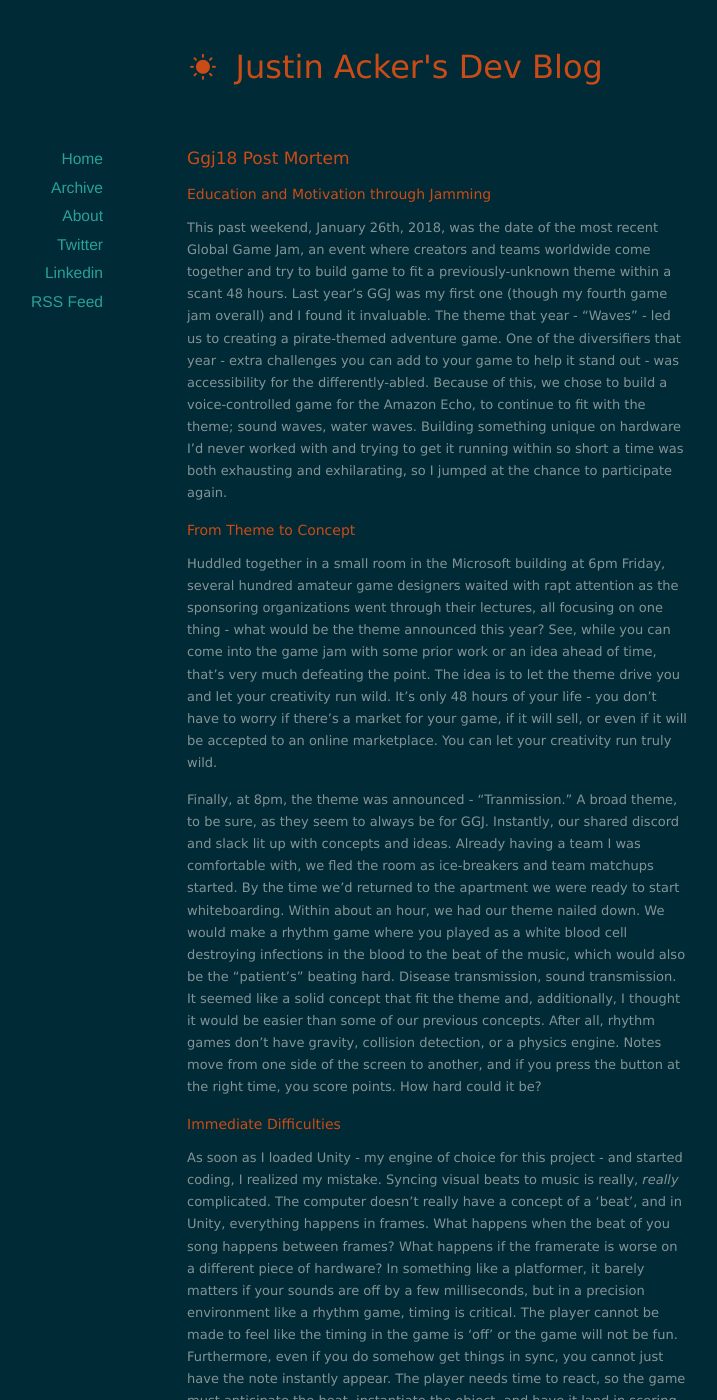
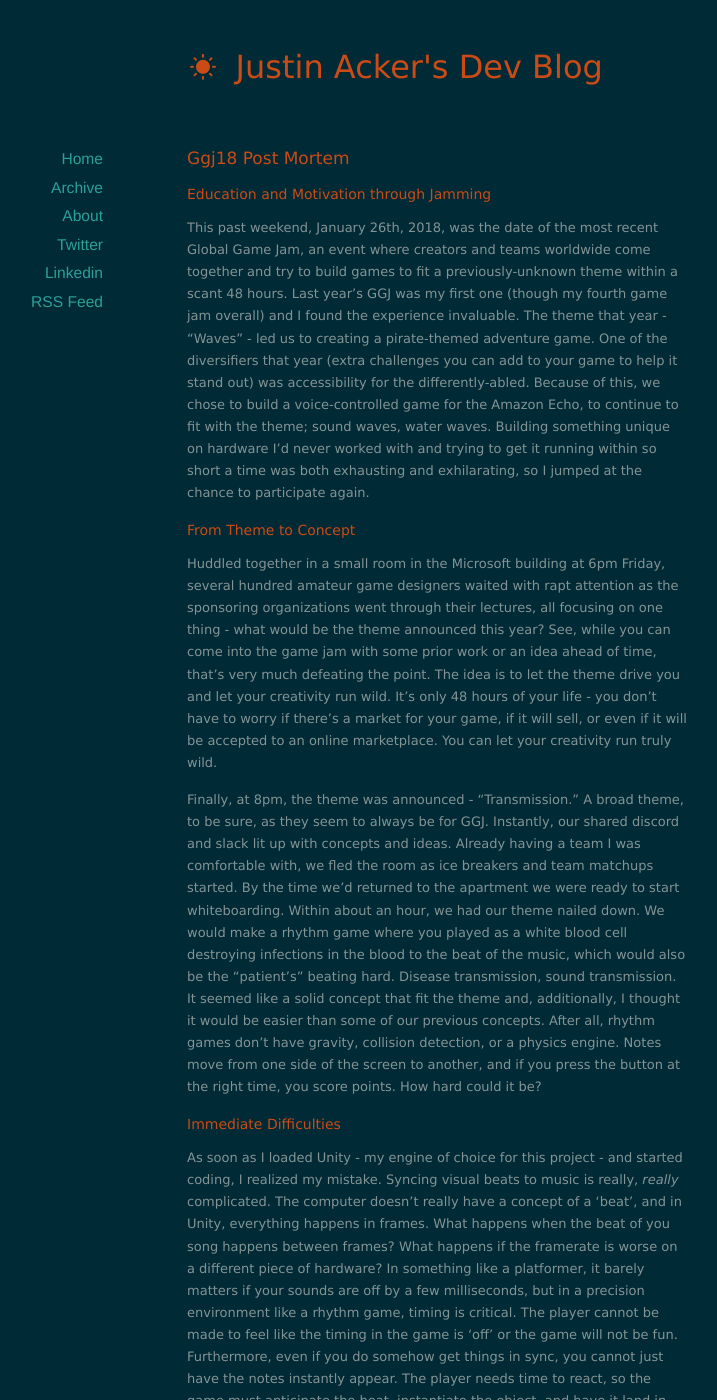
Before and after one commit to Atmajr/Atmajr.github.io, a Jekyll site: the page built from _posts/2018-01-30-ggj18-post-mortem.md, in a window 1280 px wide and 1400 px high. Shown: the whole window, without its empty margins (203-920 px from the left). Built offline with Jekyll 4.4.1, drawn with Linux system fonts in a browser that asks for light colours; nearby versions of some CDN libraries; our own code applies the rules of GitHub Pages for plain Markdown files; some of the changed text lies outside the part shown.

Commit message:
Update 2018-01-30-ggj18-post-mortem.md
typo corrections

```diff
--- a/_posts/2018-01-30-ggj18-post-mortem.md
+++ b/_posts/2018-01-30-ggj18-post-mortem.md
@@ -1,16 +1,16 @@
 ### Education and Motivation through Jamming
 
-This past weekend, January 26th, 2018, was the date of the most recent Global Game Jam, an event where creators and teams worldwide come together and try to build game to fit a previously-unknown theme within a scant 48 hours. Last year's GGJ was my first one (though my fourth game jam overall) and I found it invaluable. The theme that year - "Waves" - led us to creating a pirate-themed adventure game. One of the diversifiers that year - extra challenges you can add to your game to help it stand out - was accessibility for the differently-abled. Because of this, we chose to build a voice-controlled game for the Amazon Echo, to continue to fit with the theme; sound waves, water waves. Building something unique on hardware I'd never worked with and trying to get it running within so short a time was both exhausting and exhilarating, so I jumped at the chance to participate again.
+This past weekend, January 26th, 2018, was the date of the most recent Global Game Jam, an event where creators and teams worldwide come together and try to build games to fit a previously-unknown theme within a scant 48 hours. Last year's GGJ was my first one (though my fourth game jam overall) and I found the experience invaluable. The theme that year - "Waves" - led us to creating a pirate-themed adventure game. One of the diversifiers that year (extra challenges you can add to your game to help it stand out) was accessibility for the differently-abled. Because of this, we chose to build a voice-controlled game for the Amazon Echo, to continue to fit with the theme; sound waves, water waves. Building something unique on hardware I'd never worked with and trying to get it running within so short a time was both exhausting and exhilarating, so I jumped at the chance to participate again.
 
 ### From Theme to Concept
 
 Huddled together in a small room in the Microsoft building at 6pm Friday, several hundred amateur game designers waited with rapt attention as the sponsoring organizations went through their lectures, all focusing on one thing - what would be the theme announced this year? See, while you can come into the game jam with some prior work or an idea ahead of time, that's very much defeating the point. The idea is to let the theme drive you and let your creativity run wild. It's only 48 hours of your life - you don't have to worry if there's a market for your game, if it will sell, or even if it will be accepted to an online marketplace. You can let your creativity run truly wild.
 
-Finally, at 8pm, the theme was announced - "Tranmission." A broad theme, to be sure, as they seem to always be for GGJ. Instantly, our shared discord and slack lit up with concepts and ideas. Already having a team I was comfortable with, we fled the room as ice-breakers and team matchups started. By the time we'd returned to the apartment we were ready to start whiteboarding. Within about an hour, we had our theme nailed down. We would make a rhythm game where you played as a white blood cell destroying infections in the blood to the beat of the music, which would also be the "patient's" beating hard. Disease transmission, sound transmission. It seemed like a solid concept that fit the theme and, additionally, I thought it would be easier than some of our previous concepts. After all, rhythm games don't have gravity, collision detection, or a physics engine. Notes move from one side of the screen to another, and if you press the button at the right time, you score points. How hard could it be?
+Finally, at 8pm, the theme was announced - "Transmission." A broad theme, to be sure, as they seem to always be for GGJ. Instantly, our shared discord and slack lit up with concepts and ideas. Already having a team I was comfortable with, we fled the room as ice breakers and team matchups started. By the time we'd returned to the apartment we were ready to start whiteboarding. Within about an hour, we had our theme nailed down. We would make a rhythm game where you played as a white blood cell destroying infections in the blood to the beat of the music, which would also be the "patient's" beating hard. Disease transmission, sound transmission. It seemed like a solid concept that fit the theme and, additionally, I thought it would be easier than some of our previous concepts. After all, rhythm games don't have gravity, collision detection, or a physics engine. Notes move from one side of the screen to another, and if you press the button at the right time, you score points. How hard could it be?
 
 ### Immediate Difficulties
 
-As soon as I loaded Unity - my engine of choice for this project - and started coding, I realized my mistake. Syncing visual beats to music is really, *really* complicated. The computer doesn't really have a concept of a 'beat', and in Unity, everything happens in frames. What happens when the beat of you song happens between frames? What happens if the framerate is worse on a different piece of hardware? In something like a platformer, it barely matters if your sounds are off by a few milliseconds, but in a precision environment like a rhythm game, timing is critical. The player cannot be made to feel like the timing in the game is 'off' or the game will not be fun. Furthermore, even if you do somehow get things in sync, you cannot just have the note instantly appear. The player needs time to react, so the game must anticipate the beat, instantiate the object, and have it land in scoring position on beat instead. Having only 48 hours to solve this issue, I immediately turned to the first tool in the kit of every dev who's have been under deadline.
+As soon as I loaded Unity - my engine of choice for this project - and started coding, I realized my mistake. Syncing visual beats to music is really, *really* complicated. The computer doesn't really have a concept of a 'beat', and in Unity, everything happens in frames. What happens when the beat of you song happens between frames? What happens if the framerate is worse on a different piece of hardware? In something like a platformer, it barely matters if your sounds are off by a few milliseconds, but in a precision environment like a rhythm game, timing is critical. The player cannot be made to feel like the timing in the game is 'off' or the game will not be fun. Furthermore, even if you do somehow get things in sync, you cannot just have the notes instantly appear. The player needs time to react, so the game must anticipate the beat, instantiate the object, and have it land in scoring position on the beat instead. Having only 48 hours to solve this issue, I immediately turned to the first tool in the kit of every dev who's ever been under deadline.
 
 ### Searching the Internet for Other Approaches
 
```
Also changed, not shown: other parts of _posts/2018-01-30-ggj18-post-mortem.md (+1 -1 lines).
